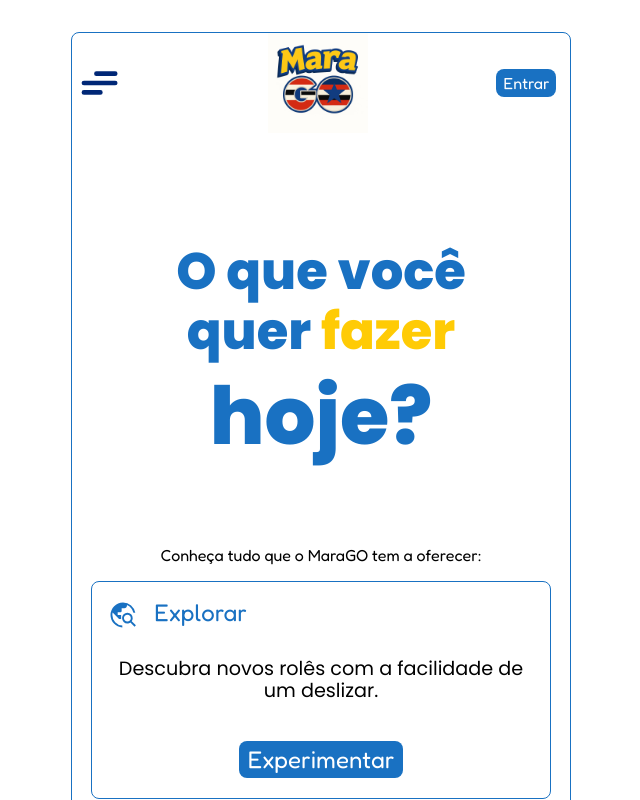
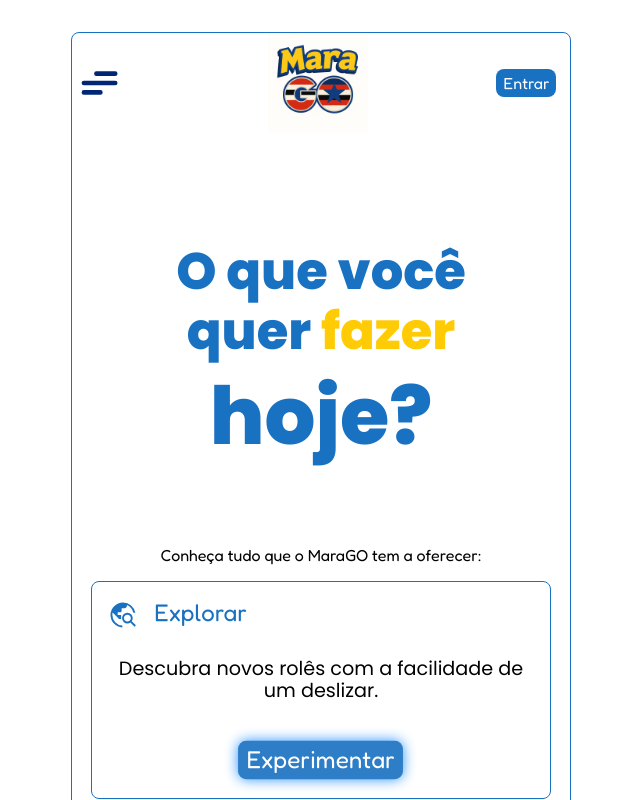
Before and after one commit to dheurymy/marago-frontend, a React (Create React App) app: page / in a window 1280 px wide. Shown: the top 800 px of the page, without its empty margins (319-959 px from the left). Built offline with nearby package versions, Linux system fonts and the light colour scheme; no server answers; a web font is replaced by a local one.

Commit message:
add animation at botao-piscar in Home.js

```diff
--- a/src/assets/styles/home.css
+++ b/src/assets/styles/home.css
@@ -276,6 +276,32 @@
     }
 }
 
+.botao-piscar {
+  background-color: #007BFF;
+  color: white;
+  padding: 12px 20px;
+  border: none;
+  border-radius: 8px;
+  font-size: 16px;
+  cursor: pointer;
+  animation: piscar 1.5s infinite;
+  box-shadow: 0 0 10px #007BFF;
+  transition: transform 0.3s ease;
+}
+
+@keyframes piscar {
+  0%, 100% {
+    opacity: 1;
+    box-shadow: 0 0 10px #007BFF;
+    transform: scale(1);
+  }
+  50% {
+    opacity: 0.6;
+    box-shadow: 0 0 20px #66B2FF;
+    transform: scale(1.05);
+  }
+}
+
 .cards-funcionalidades {
     display: flex;
     flex-direction: column;
--- a/src/components/Home.js
+++ b/src/components/Home.js
@@ -3,7 +3,7 @@
 import '../assets/styles/home.css';
 import Logo from '../assets/images/logo-marago-branco.jpg';
 import ExplorarIcon from '../assets/images/explorar-icon.svg';
-import MapaIcon from '../assets/images/mapa-icon.svg';
+
 import RotaIcon from '../assets/images/rota-icon.svg';
 import BadgeIcon from '../assets/images/badge-icon.svg';
 import CodigoMALogo from '../assets/images/codigoma-logo.svg';
@@ -68,7 +68,7 @@ const LandingPage = () => {
           <CardsFuncionalidade />
           <div className='card-content'>
             <p>Descubra novos rolês com a facilidade de um deslizar.</p>
-            <button onClick={() => window.location.href = '/cadastro'}>Experimentar</button>
+            <button className='botao-piscar' onClick={() => window.location.href = '/cadastro'}>Experimentar</button>
           </div>
         </div>
 
```
